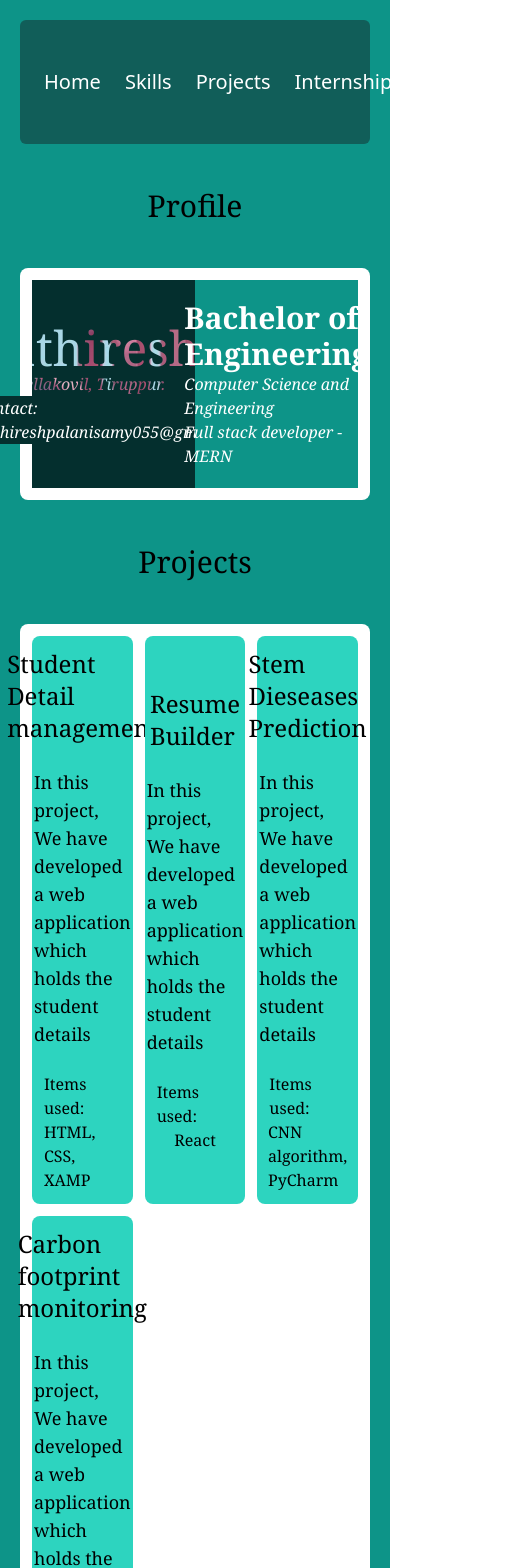
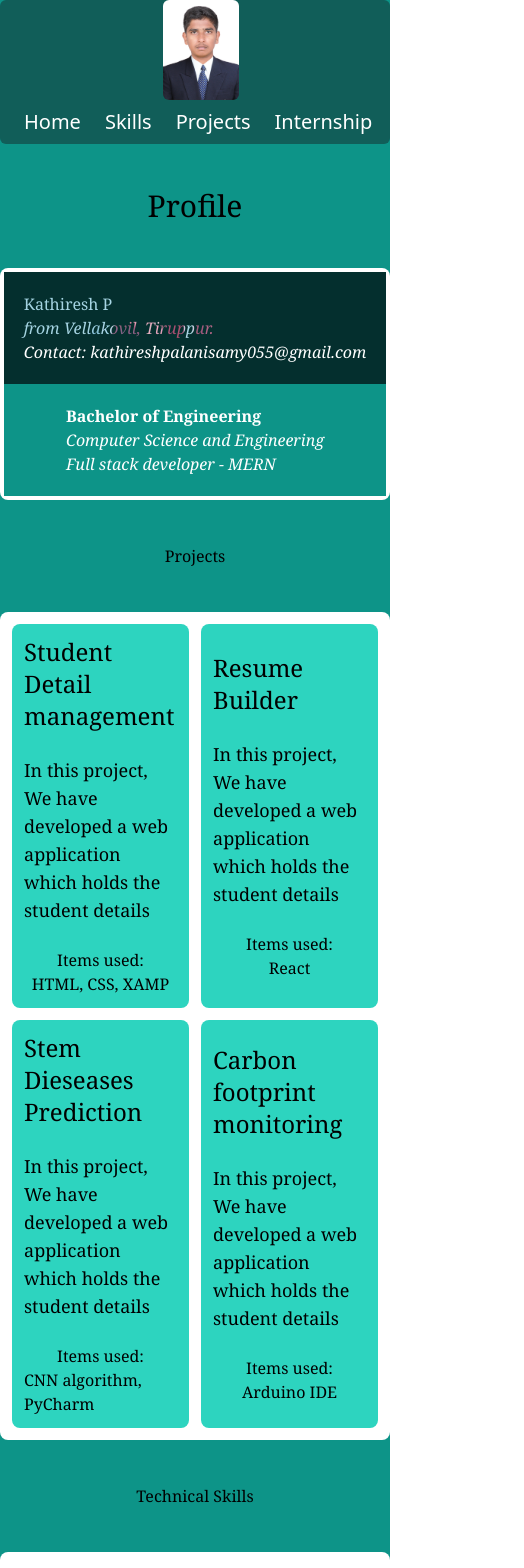
Before and after one commit to KATHIRESHP/profile, a React (Create React App) app: page / in a window 390 px wide. Shown: the top 1568 px of the page, 524 px wide, since content can reach past the window. Built offline with nearby package versions, Linux system fonts and the light colour scheme.

Commit message:
153128062023

```diff
--- a/src/Portfolio/Home.jsx
+++ b/src/Portfolio/Home.jsx
@@ -10,34 +10,34 @@ import pdf from './Source/resume.pdf'
 
 const Home = () => {
     return (
-        <div id='home'>
-            <div className='bg-teal-600 container h-full p-5'>
+        <div id='home' className='w-screen'>
+            <div className='bg-teal-600 container h-full xl:p-5 lg:p-3 md:p-1 sm:p-0'>
 
                 <div className='sticky top-0'>
-                    <div className='container bg-teal-800 px-3 flex justify-between mt-0 md:mt-8 sm:mt-0 rounded-md py-3'>
-                        <div className='flex cursor-none' style={{ height: "100px" }}>
-                            <img src={mikey} ></img>
+                    <div className='container bg-teal-800 pl-3 flex flex-col md:flex-row justify-between rounded-md '>
+                        <div className='flex cursor-none xl:w-4/12 md:w-6/12 justify-center sm:my-6  md:justify-start' style={{ height: "100px" }}>
+                            <img src={mikey} className='sm:w-3/12 rounded-md' ></img>
                         </div>
-                        <div className='xl:w-6/12 md:w-9/12 sm:w-full flex items-center'>
+                        <div className='xl:w-6/12 md:w-9/12 sm:w-10/12 flex items-center'>
                             <NavBar />
                         </div>
                     </div>
                 </div>
 
                 <center id='projects' className='text-3xl font-thin font-serif my-11'>Profile</center>
-                <div className='container bg-white h-full p-3 rounded-lg'>
+                <div className='container bg-white h-full p-1 md:p-3 rounded-lg'>
                     <Profile img={bg} />
                 </div>
 
-                <center id='projects' className='text-3xl font-thin font-serif my-11'>Projects</center>
-                <div className='container bg-white h-full grid grid-cols-3 gap-3 p-3 rounded-lg'>
+                <center id='projects' className='xl:text-3xl lg:text-xl md:text-lg sm:text-lg font-thin font-serif my-11'>Projects</center>
+                <div className='container bg-white h-full grid grid-cols-2 md:grid-cols-3 gap-3 p-3 rounded-lg'>
                     <Project name="Student Detail management" description="In this project, We have developed a web application which holds the student details" used="HTML, CSS, XAMP" />
                     <Project name="Resume Builder" description="In this project, We have developed a web application which holds the student details" used="React" />
                     <Project name="Stem Dieseases Prediction" description="In this project, We have developed a web application which holds the student details" used="CNN algorithm, PyCharm" />
                     <Project name="Carbon footprint monitoring" description="In this project, We have developed a web application which holds the student details" used="Arduino IDE" />
                 </div>
 
-                <center id='skills' className='text-3xl font-thin font-serif my-11'>Technical Skills</center>
+                <center id='skills' className='xl:text-3xl lg:text-xl md:text-lg sm:text-lg  font-thin font-serif my-11'>Technical Skills</center>
                 <div className='container bg-white h-6/12 p-11 grid grid-cols-2 font-serif gap-11 items-center rounded-lg'>
                     <Skills class_name="fa-brands fa-java fa-2xl" name="Java" />
                     <Skills class_name="fa-solid fa-c" name="C language" />
@@ -45,11 +45,11 @@ const Home = () => {
                     <Skills class_name="fa-brands fa-node-js" name="Express Js" />
                 </div>
 
-                <center className='text-3xl font-thin font-serif my-11' id="internship">Internship</center>
+                <center className='xl:text-3xl lg:text-xl md:text-lg sm:text-lg  font-thin font-serif my-11' id="internship">Internship</center>
                 <div className='container bg-white h-6/12 p-11 font-serif gap-2 items-center rounded-lg flex justify-center flex-col'>
                     <h1 className='text-2xl'>Web Development Internship</h1>
                     <h3 className=''>In MKCS Digit Tech, @Karur</h3><br />
-                    <div className='grid grid-cols-3'>
+                    <div className='grid grid-cols-1 md:grid-cols-3'>
                         <div></div>
                         <p className='text-lg flex justify-center italic'>
                             " I had been worked there for more than a month from 11th-April-2022 to 25th-May-2022 and I learnt a lot about web development.<br />
@@ -57,7 +57,7 @@ const Home = () => {
                         </p>
                     </div>
                 </div>
-                <center className='text-3xl font-thin font-serif my-11'id="resume">Resume</center>
+                <center className='xl:text-3xl lg:text-xl md:text-lg sm:text-lg  font-thin font-serif my-11'id="resume">Resume</center>
                 <div className='container bg-white h-6/12 p-11 text-xl font-serif items-center rounded-lg flex flex-col justify-center'>
                 <p>Here is my resume to download</p>
                     <a href={pdf} className='text-5xl mt-10 text-green-600' download><i class="bi bi-download"></i></a>
--- a/src/Portfolio/Profile.jsx
+++ b/src/Portfolio/Profile.jsx
@@ -1,22 +1,22 @@
 import React from 'react'
 
 const Profile = (props) => {
-    const {img} = props;
+    const { img } = props;
     return (
-        <div className='flex bg-teal-950  text-white'>
-            <div className=' bg-clip-text text-transparent text-black w-6/12 py-11 flex flex-col items-center justify-center' style={{backgroundImage: `url(${img})`, backgroundPosition: 'center'}}>
-                <div className='gap-2 px-11 font-serif'>
-                    <h1 className='text-5xl'>Kathiresh P</h1>
+        <div className='flex flex-col md:flex-row  bg-teal-950   text-white'>
+            <div className=' bg-clip-text text-transparent text-black lg:w-6/12 sm:w-full py-5 md:py-10 flex flex-col items-center justify-center' style={{ backgroundImage: `url(${img})`, backgroundPosition: 'center' }}>
+                <div className='gap-2 xl:px-11 lg:px-7 md:px-3 sm:px-0 font-serif'>
+                    <h1 className='xl:text-3xl lg:text-xl md:text-lg sm:text-lg '>Kathiresh P</h1>
                     <p className='italic'>from Vellakovil, Tiruppur.</p>
-                    <p className='italic cursor-text bg-teal-950 text-white'>Contact: kathireshpalanisamy055@gmail.com</p>
+                    <p className='italic cursor-text bg-teal-950 text-white xl:text-3xl lg:text-xl md:text-lg sm:text-lg '>Contact: kathireshpalanisamy055@gmail.com</p>
                 </div>
             </div>
-            <div className='bg-teal-600 w-6/12 flex flex-col items-center justify-center'>
-            <div className='gap-2 px-11 font-serif'>
-                <h1 className='text-3xl font-bold'>Bachelor of Engineering</h1>
-                <p className='italic'>Computer Science and Engineering</p>
-                <p className='italic'>Full stack developer - MERN</p>
-            </div>
+            <div className='bg-teal-600 py-5 md:py-10 lg:w-6/12 sm:w-full md:w-full flex flex-col items-center justify-center'>
+                <div className='gap-2 xl:px-11 lg:px-7 md:px-3 sm:px-0 font-serif'>
+                    <h1 className='xl:text-3xl lg:text-xl md:text-lg sm:text-lg  font-bold'>Bachelor of Engineering</h1>
+                    <p className='italic'>Computer Science and Engineering</p>
+                    <p className='italic'>Full stack developer - MERN</p>
+                </div>
             </div>
         </div>
     )
--- a/src/Portfolio/Skills.jsx
+++ b/src/Portfolio/Skills.jsx
@@ -3,7 +3,7 @@ import React from 'react'
 const Skills = (props) => {
     const { class_name, name } = props;
     return (
-        <div className='xl:py-11 lg:py-8 md:py-6 sm:py-3 xl:text-5xl lg:text-3xl md:text-xl sm:text-lg xl:gap-11 lg:gap-8 md:gap-6 sm:gap-3 flex  items-center my-5 justify-center bg-teal-400 rounded-lg'>
+        <div className='xl:py-11 lg:py-8 md:py-6 sm:py-3 xl:text-5xl lg:text-3xl md:text-xl sm:text-lg xl:gap-11 lg:gap-8 md:gap-6 sm:gap-0 flex  items-center md:my-5 justify-center bg-teal-400 rounded-lg'>
             <div className='relative'>
                 <i className={class_name}></i>
             </div>
```
